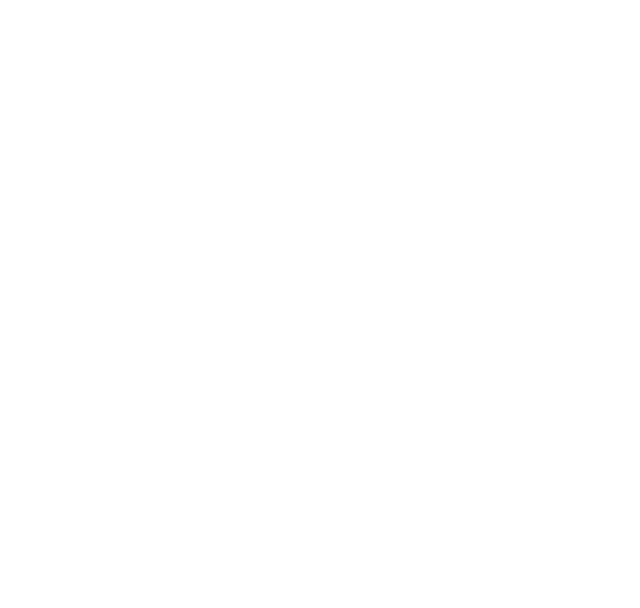
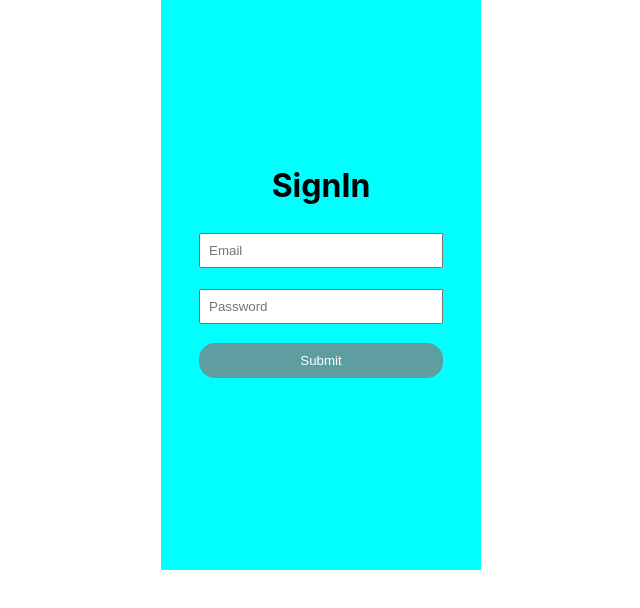
Before and after one commit to binodbastola007/school-website, a React (Create React App) app: page /login in a window 1280 px wide. Before the commit this address had no page. Shown: the top 608 px of the page, without its empty margins (319-959 px from the left). Built offline with nearby package versions, Linux system fonts and the light colour scheme.

Commit message:
added navbar  component

```diff
--- a/package.json
+++ b/package.json
@@ -6,6 +6,7 @@
     "@testing-library/jest-dom": "^5.17.0",
     "@testing-library/react": "^13.4.0",
     "@testing-library/user-event": "^13.5.0",
+    "antd": "^5.22.0",
     "formik": "^2.4.6",
     "react": "^18.3.1",
     "react-dom": "^18.3.1",
--- a/src/App.jsx
+++ b/src/App.jsx
@@ -1,7 +1,8 @@
 import React from "react";
 import { BrowserRouter, Routes, Route } from "react-router-dom";
 import Register from "./pages/Register.jsx";
-import RegistrationForm from './Components/RegistrationForm'
+import Login from "./pages/Login.jsx";
+import Navbar from "./Components/Navbar.jsx";
 
 function App() {
   return (
@@ -9,6 +10,8 @@
       <BrowserRouter>
         <Routes>
           <Route path="/" element={<Register />} />
+          <Route path="/login" element={<Login />} />
+          <Route path="/navbar" element={<Navbar />} />
         </Routes>
       </BrowserRouter>
     </>
--- /dev/null
+++ b/src/Components/Navbar.jsx
@@ -0,0 +1,14 @@
+import React from 'react'
+
+const Navbar = () => {
+    return (
+        <div>
+            <button>Home</button>
+            <button>Notices</button>
+            <button>About us</button>
+            <button>Contact</button>
+        </div>
+    )
+}
+
+export default Navbar
--- /dev/null
+++ b/src/Forms/Form.css
@@ -0,0 +1,64 @@
+.main-form-container {
+    display: flex;
+    align-items: center;
+    justify-content: center;
+}
+
+.form-container {
+    display: flex;
+    flex-direction: column;
+    align-items: center;
+    justify-content: center;
+    background-color: cyan;
+    width: 25%;
+    height: 570px;
+}
+
+.form-div {
+    display: flex;
+    flex-direction: column;
+    align-items: center;
+    justify-content: center;
+    gap: 0.5rem;
+    margin-bottom: 3rem;
+    width: 100%;
+}
+
+.fields-container {
+    width: 100%;
+    display: flex;
+    flex-direction: column;
+    justify-content: center;
+    align-items: center;
+    height: 3rem;
+}
+
+.registration-form-fields {
+    padding: .5rem;
+    width: 70%;
+}
+
+.submit-btn {
+    padding: .5rem;
+    background-color: cadetblue;
+    color: white;
+    border-radius: 1rem;
+    cursor: pointer;
+    border: none;
+    width: 76%;
+    height: 35px;
+    margin-top: .3rem;
+}
+
+.submit-btn:hover {
+    background-color: white;
+    border: 1px solid black;
+    color: black;
+}
+
+.error-div {
+    color: red;
+    font-size: .7rem;
+    align-self: flex-start;
+    margin-left: 3rem;
+}
--- /dev/null
+++ b/src/Forms/LoginForm.jsx
@@ -0,0 +1,51 @@
+import React from 'react';
+import { Formik, Form, Field } from 'formik';
+import * as Yup from 'yup';
+import './Form.css';
+
+const LoginSchema = Yup.object().shape({
+    email: Yup.string().email('Invalid email').required('Email is required'),
+    password: Yup.string().required('Required'),
+
+});
+
+const LoginForm = () => (
+    <div className='main-form-container'>
+
+        <div className='form-container'>
+            <h1>SignIn</h1>
+            <Formik
+                initialValues={{
+                    email: '',
+                    password: '',
+                }}
+                validationSchema={LoginSchema}
+                onSubmit={values => {
+                    console.log(values);
+                }}
+            >
+                {({ errors, touched }) => (
+                    <Form className='form-div'>
+
+                        <div className='fields-container'>
+                            <Field name="email" type="email" placeholder="Email" className='registration-form-fields' />
+                            {errors.email && touched.email ? <div className='error-div'>{errors.email}</div> : null}
+                        </div>
+
+
+                        <div className='fields-container'>
+                            <Field name="password" type='password' placeholder="Password" className='registration-form-fields' />
+                            {errors.password && touched.password ? <div className='error-div'>{errors.password}</div> : null}
+                        </div>
+
+                        <button className='submit-btn' type="submit">Submit</button>
+
+                    </Form>
+                )}
+            </Formik>
+        </div>
+    </div>
+
+);
+
+export default LoginForm;
--- a/src/Components/RegistrationForm.jsx
+++ b/src/Forms/RegistrationForm.jsx
@@ -1,6 +1,7 @@
 import React from 'react';
 import { Formik, Form, Field } from 'formik';
 import * as Yup from 'yup';
+import './Form.css';
 
 const SignupSchema = Yup.object().shape({
     firstName: Yup.string()
@@ -45,7 +46,7 @@
 
             >
                 {({ errors, touched }) => (
-                    <Form className='registration-form'>
+                    <Form className='form-div'>
 
                         <div className='fields-container'>
                             <Field name="firstName" placeholder='First name' className='registration-form-fields' />
@@ -79,12 +80,14 @@
                         </div>
 
                         <div className='fields-container'>
-                            <Field name="password" placeholder="Password" className='registration-form-fields' />
+                            <Field name="password" type='password' placeholder="Password" className='registration-form-fields' />
                             {errors.password && touched.password ? <div className='error-div'>{errors.password}</div> : null}
                         </div>
 
                         <div className='fields-container'>
-                            <Field name="confirmPassword" placeholder="Confirm Password" className='registration-form-fields' />
+                            <Field name="confirmPassword" type='password'
+                                placeholder="Confirm Password" className='registration-form-fields'
+                            />
                             {errors.confirmPassword && touched.confirmPassword ? <div className='error-div'>{errors.confirmPassword}</div> : null}
 
                         </div>
--- a/src/index.css
+++ b/src/index.css
@@ -11,67 +11,3 @@
   font-family: source-code-pro, Menlo, Monaco, Consolas, 'Courier New',
     monospace;
 }
-.main-form-container {
-  display: flex;
-  align-items: center;
-  justify-content: center;
-}
-
-.form-container {
-  display: flex;
-  flex-direction: column;
-  align-items: center;
-  justify-content: center;
-  background-color: cyan;
-  width: 25%;
-  height: 570px;
-}
-
-.registration-form {
-  display: flex;
-  flex-direction: column;
-  align-items: center;
-  justify-content: center;
-  gap: 0.5rem;
-  margin-bottom: 3rem;
-  width: 100%;
-}
-
-.fields-container {
-  width: 100%;
-  display: flex;
-  flex-direction: column;
-  justify-content: center;
-  align-items: center;
-  height: 3rem;
-}
-
-.registration-form-fields {
-  padding: .5rem;
-  width: 70%;
-}
-
-.submit-btn {
-  padding: .5rem;
-  background-color: cadetblue;
-  color: white;
-  border-radius: 1rem;
-  cursor: pointer;
-  border: none;
-  width: 76%;
-  height: 35px;
-  margin-top: .3rem;
-}
-
-.submit-btn:hover {
-  background-color: white;
-  border: 1px solid black;
-  color: black;
-}
-
-.error-div {
-  color: red;
-  font-size: .7rem;
-  align-self: flex-start;
-  margin-left: 3rem;
-}
--- /dev/null
+++ b/src/pages/Login.jsx
@@ -0,0 +1,12 @@
+import React from 'react'
+import LoginForm from '../Forms/LoginForm'
+
+const Login = () => {
+    return (
+        <>
+            <LoginForm />
+        </>
+    )
+}
+
+export default Login
--- a/src/pages/Register.jsx
+++ b/src/pages/Register.jsx
@@ -1,5 +1,5 @@
 import React from 'react'
-import RegistrationForm from '../Components/RegistrationForm';
+import RegistrationForm from '../Forms/RegistrationForm';
 
 const Register = () => {
     return (
```
Also changed, not shown: 1 other file (tests, documents, lock files or other folders). Lines whose indentation alone changed are shown as unchanged.
